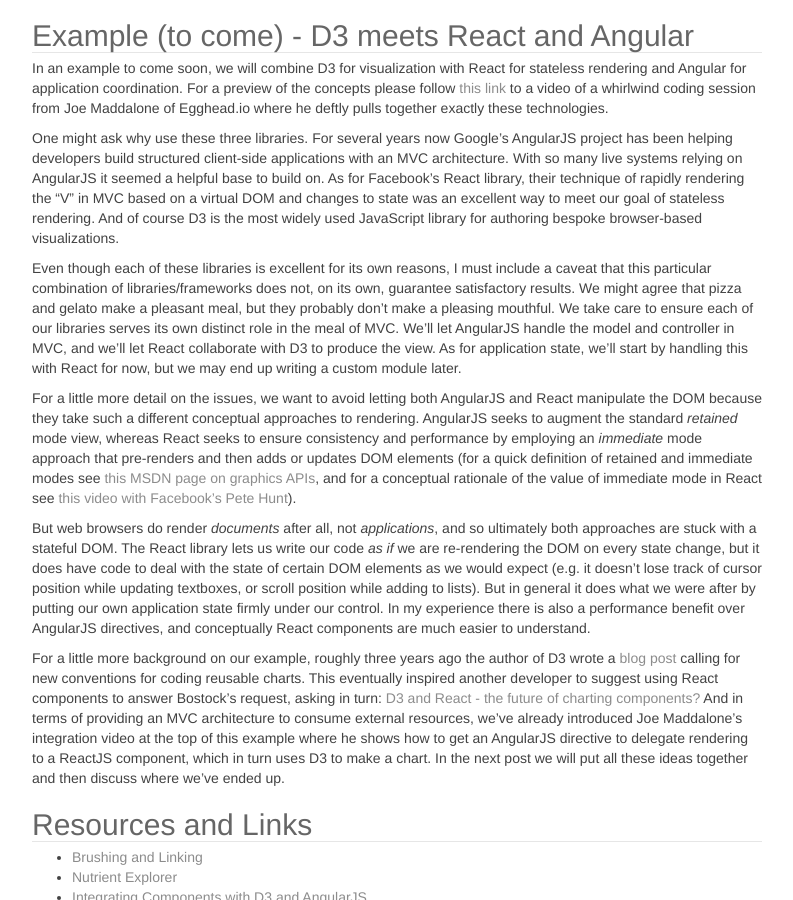
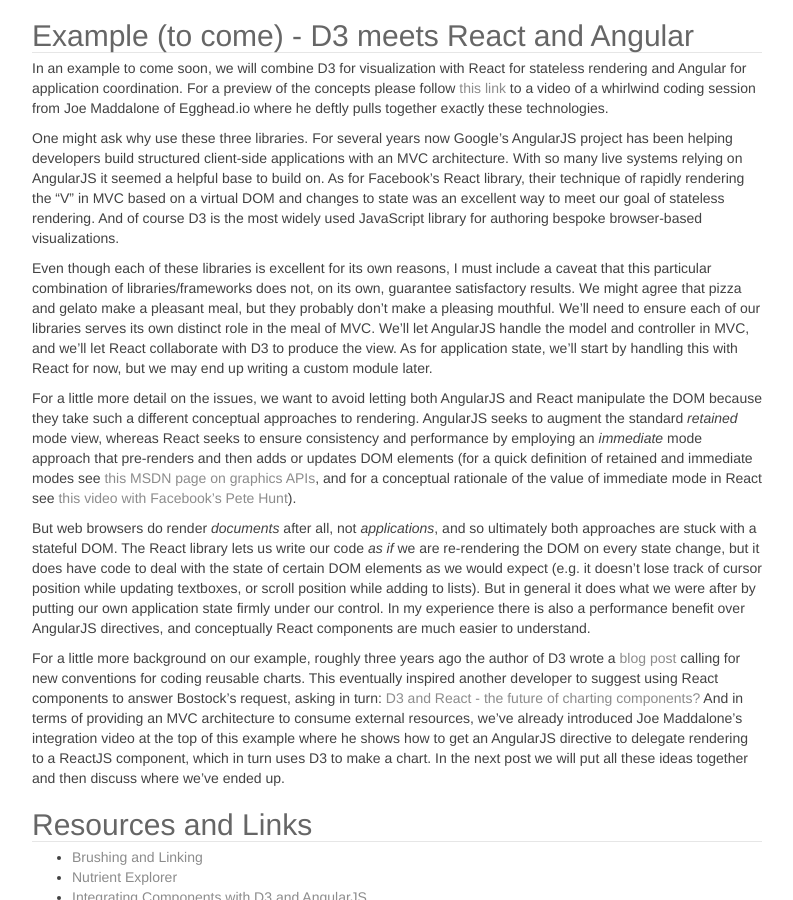
Before and after one commit to rjpw/rjpw.github.io, a Jekyll site: the page built from _posts/2015-3-2-managing-visualization-state.md, in a window 1280 px wide and 900 px high, scrolled down 1916 px. Shown: the whole window, without its empty margins (338-1131 px from the left). Built offline with Jekyll 4.4.1, drawn with Linux system fonts in a browser that asks for light colours; nearby versions of some CDN libraries.

Commit message:
Grammar and clarity

```diff
--- a/_posts/2015-3-2-managing-visualization-state.md
+++ b/_posts/2015-3-2-managing-visualization-state.md
@@ -64,7 +64,7 @@
 
 One might ask why use these three libraries. For several years now Google's AngularJS project has been helping developers build structured client-side applications with an MVC architecture. With so many live systems relying on AngularJS it seemed a helpful base to build on. As for Facebook's React library, their technique of rapidly rendering the "V" in MVC based on a virtual DOM and changes to state was an excellent way to meet our goal of stateless rendering. And of course D3 is the most widely used JavaScript library for authoring bespoke browser-based visualizations.
 
-Even though each of these libraries is excellent for its own reasons, I must include a caveat that this particular combination of libraries/frameworks does not, on its own, guarantee satisfactory results. We might agree that pizza and gelato make a pleasant meal, but they probably don't make a pleasing mouthful. We take care to ensure each of our libraries serves its own distinct role in the meal of MVC. We'll let AngularJS handle the model and controller in MVC, and we'll let React collaborate with D3 to produce the view. As for application state, we'll start by handling this with React for now, but we may end up writing a custom module later.
+Even though each of these libraries is excellent for its own reasons, I must include a caveat that this particular combination of libraries/frameworks does not, on its own, guarantee satisfactory results. We might agree that pizza and gelato make a pleasant meal, but they probably don't make a pleasing mouthful. We'll need to ensure each of our libraries serves its own distinct role in the meal of MVC. We'll let AngularJS handle the model and controller in MVC, and we'll let React collaborate with D3 to produce the view. As for application state, we'll start by handling this with React for now, but we may end up writing a custom module later.
 
 For a little more detail on the issues, we want to avoid letting both AngularJS and React manipulate the DOM because they take such a different conceptual approaches to rendering. AngularJS seeks to augment the standard *retained* mode view, whereas React seeks to ensure consistency and performance by employing an *immediate* mode approach that pre-renders and then adds or updates DOM elements (for a quick definition of retained and immediate modes see <a href="https://msdn.microsoft.com/en-us/library/windows/desktop/ff684178(v=vs.85).aspx" target="_">this MSDN page on graphics APIs</a>, and for a conceptual rationale of the value of immediate mode in React see <a href="http://vimeo.com/108801879" target="_">this video with Facebook's Pete Hunt</a>).
 
```
